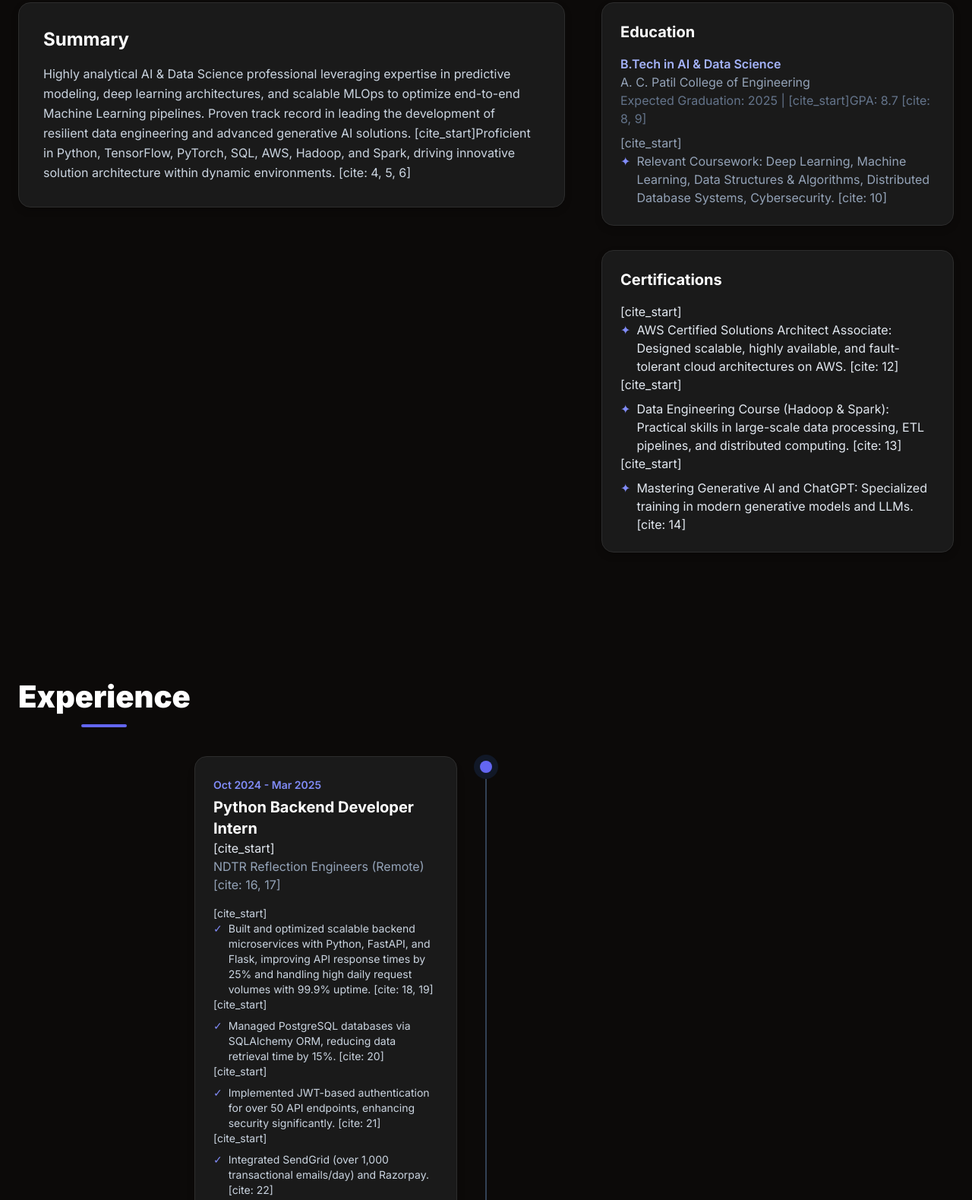
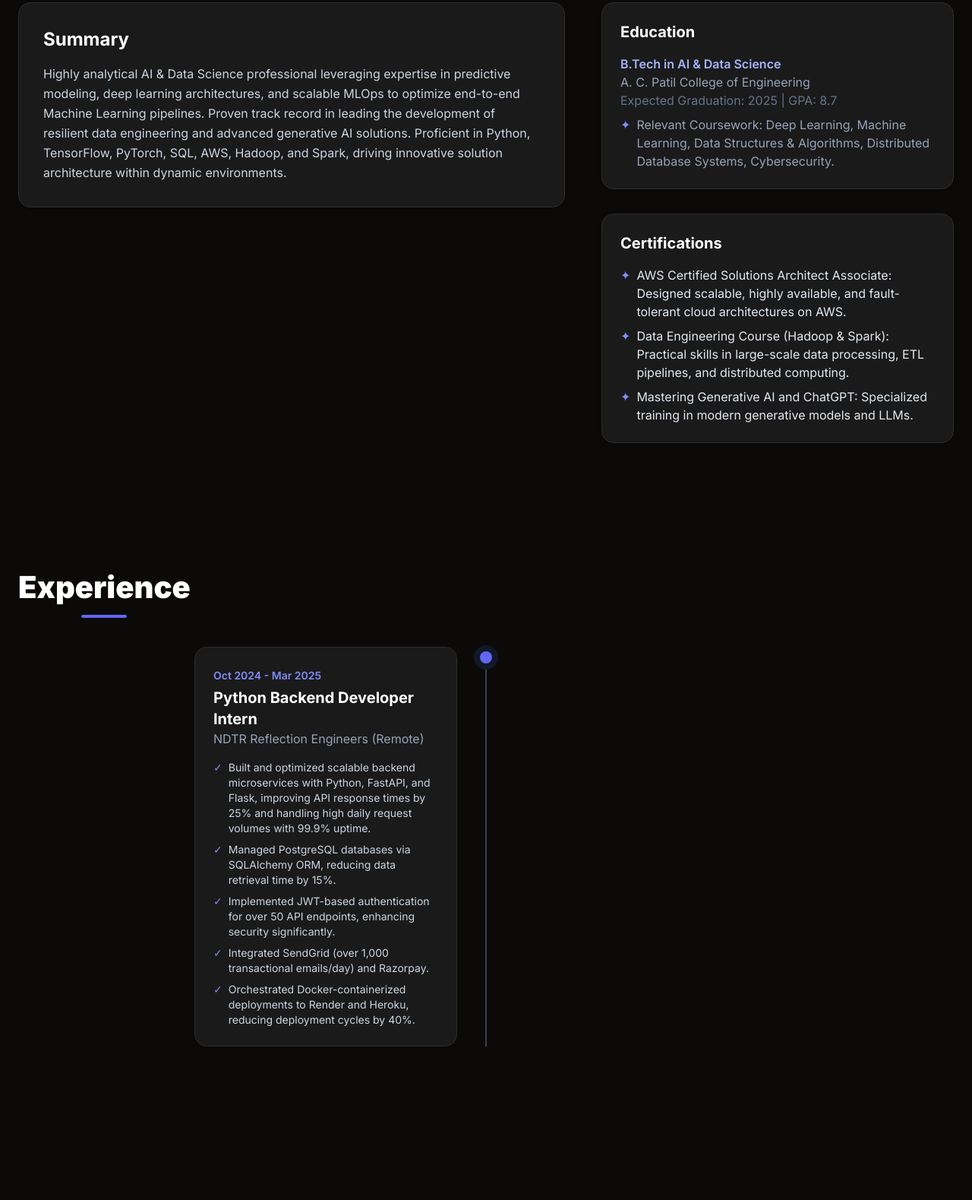
Before and after one commit to adarshdivase/ADARSH-PORTFOLIO, a website: page index.html in a window 1280 px wide. Shown: the part 985-2564 px from the top of the page at 76% size. Drawn offline with nearby package versions, Linux system fonts and the light colour scheme.

Commit message:
Update index.html

```diff
--- a/index.html
+++ b/index.html
@@ -55,6 +55,7 @@
                 <div class="flex justify-center gap-4">
                     <a href="#projects" class="bg-indigo-500 hover:bg-indigo-600 text-white font-bold py-3 px-8 rounded-lg transition-transform transform hover:scale-105 duration-300">View My Work</a>
                     <a href="https://github.com/adarshdivase" target="_blank" class="bg-gray-700 hover:bg-gray-600 text-white font-bold py-3 px-8 rounded-lg transition-transform transform hover:scale-105 duration-300">GitHub</a>
+                    <a href="https://raw.githubusercontent.com/adarshdivase/ADARSH-PORTFOLIO/main/Adivaseresume.pdf" target="_blank" id="download-resume" class="bg-indigo-500 hover:bg-indigo-600 text-white font-bold py-3 px-8 rounded-lg transition-transform transform hover:scale-105 duration-300">Download Resume</a>
                 </div>
             </div>
         </section>
@@ -64,24 +65,24 @@
             <div class="grid md:grid-cols-5 gap-12 items-start">
                 <div class="md:col-span-3 card-bg p-8 rounded-2xl">
                     <h3 class="text-2xl font-bold text-white mb-4">Summary</h3>
-                    <p class="text-slate-300 leading-relaxed">Highly analytical AI & Data Science professional leveraging expertise in predictive modeling, deep learning architectures, and scalable MLOps to optimize end-to-end Machine Learning pipelines. Proven track record in leading the development of resilient data engineering and advanced generative AI solutions. [cite_start]Proficient in Python, TensorFlow, PyTorch, SQL, AWS, Hadoop, and Spark, driving innovative solution architecture within dynamic environments. [cite: 4, 5, 6]</p>
+                    <p class="text-slate-300 leading-relaxed">Highly analytical AI & Data Science professional leveraging expertise in predictive modeling, deep learning architectures, and scalable MLOps to optimize end-to-end Machine Learning pipelines. Proven track record in leading the development of resilient data engineering and advanced generative AI solutions. Proficient in Python, TensorFlow, PyTorch, SQL, AWS, Hadoop, and Spark, driving innovative solution architecture within dynamic environments.</p>
                 </div>
                 <div class="md:col-span-2 space-y-8">
                     <div class="card-bg p-6 rounded-2xl">
                         <h3 class="text-xl font-bold text-white mb-4">Education</h3>
                         <p class="font-semibold text-indigo-300">B.Tech in AI & Data Science</p>
                         <p class="text-slate-400">A. C. Patil College of Engineering</p>
-                        <p class="text-slate-500">Expected Graduation: 2025 | [cite_start]GPA: 8.7 [cite: 8, 9]</p>
+                        <p class="text-slate-500">Expected Graduation: 2025 | GPA: 8.7</p>
                         <ul class="list-none space-y-2 mt-2 text-slate-400">
-                           [cite_start]<li class="flex items-start"><span class="text-indigo-400 mr-2">✦</span> Relevant Coursework: Deep Learning, Machine Learning, Data Structures & Algorithms, Distributed Database Systems, Cybersecurity. [cite: 10]</li>
+                           <li class="flex items-start"><span class="text-indigo-400 mr-2">✦</span> Relevant Coursework: Deep Learning, Machine Learning, Data Structures & Algorithms, Distributed Database Systems, Cybersecurity.</li>
                         </ul>
                     </div>
                     <div class="card-bg p-6 rounded-2xl">
                         <h3 class="text-xl font-bold text-white mb-4">Certifications</h3>
                         <ul class="list-none space-y-2">
-                           [cite_start]<li class="flex items-start"><span class="text-indigo-400 mr-2">✦</span> AWS Certified Solutions Architect Associate: Designed scalable, highly available, and fault-tolerant cloud architectures on AWS. [cite: 12]</li>
-                           [cite_start]<li class="flex items-start"><span class="text-indigo-400 mr-2">✦</span> Data Engineering Course (Hadoop & Spark): Practical skills in large-scale data processing, ETL pipelines, and distributed computing. [cite: 13]</li>
-                           [cite_start]<li class="flex items-start"><span class="text-indigo-400 mr-2">✦</span> Mastering Generative AI and ChatGPT: Specialized training in modern generative models and LLMs. [cite: 14]</li>
+                           <li class="flex items-start"><span class="text-indigo-400 mr-2">✦</span> AWS Certified Solutions Architect Associate: Designed scalable, highly available, and fault-tolerant cloud architectures on AWS.</li>
+                           <li class="flex items-start"><span class="text-indigo-400 mr-2">✦</span> Data Engineering Course (Hadoop & Spark): Practical skills in large-scale data processing, ETL pipelines, and distributed computing.</li>
+                           <li class="flex items-start"><span class="text-indigo-400 mr-2">✦</span> Mastering Generative AI and ChatGPT: Specialized training in modern generative models and LLMs.</li>
                         </ul>
                     </div>
                 </div>
@@ -97,13 +98,13 @@
                     <div class="ml-auto md:ml-0 md:w-[45%] md:mr-[5%] card-bg p-6 rounded-2xl shadow-lg">
                         <time class="text-sm font-semibold text-indigo-400">Oct 2024 - Mar 2025</time>
                         <h3 class="text-xl font-bold text-white mt-1">Python Backend Developer Intern</h3>
-                        [cite_start]<p class="text-slate-400 mb-4">NDTR Reflection Engineers (Remote) [cite: 16, 17]</p>
+                        <p class="text-slate-400 mb-4">NDTR Reflection Engineers (Remote)</p>
                         <ul class="list-none space-y-2 text-slate-300 text-sm">
-                            [cite_start]<li class="flex items-start"><span class="text-indigo-400 mr-2">✓</span>Built and optimized scalable backend microservices with Python, FastAPI, and Flask, improving API response times by 25% and handling high daily request volumes with 99.9% uptime. [cite: 18, 19]</li>
-                            [cite_start]<li class="flex items-start"><span class="text-indigo-400 mr-2">✓</span>Managed PostgreSQL databases via SQLAlchemy ORM, reducing data retrieval time by 15%. [cite: 20]</li>
-                            [cite_start]<li class="flex items-start"><span class="text-indigo-400 mr-2">✓</span>Implemented JWT-based authentication for over 50 API endpoints, enhancing security significantly. [cite: 21]</li>
-                            [cite_start]<li class="flex items-start"><span class="text-indigo-400 mr-2">✓</span>Integrated SendGrid (over 1,000 transactional emails/day) and Razorpay. [cite: 22]</li>
-                            [cite_start]<li class="flex items-start"><span class="text-indigo-400 mr-2">✓</span>Orchestrated Docker-containerized deployments to Render and Heroku, reducing deployment cycles by 40%. [cite: 23]</li>
+                            <li class="flex items-start"><span class="text-indigo-400 mr-2">✓</span>Built and optimized scalable backend microservices with Python, FastAPI, and Flask, improving API response times by 25% and handling high daily request volumes with 99.9% uptime.</li>
+                            <li class="flex items-start"><span class="text-indigo-400 mr-2">✓</span>Managed PostgreSQL databases via SQLAlchemy ORM, reducing data retrieval time by 15%.</li>
+                            <li class="flex items-start"><span class="text-indigo-400 mr-2">✓</span>Implemented JWT-based authentication for over 50 API endpoints, enhancing security significantly.</li>
+                            <li class="flex items-start"><span class="text-indigo-400 mr-2">✓</span>Integrated SendGrid (over 1,000 transactional emails/day) and Razorpay.</li>
+                            <li class="flex items-start"><span class="text-indigo-400 mr-2">✓</span>Orchestrated Docker-containerized deployments to Render and Heroku, reducing deployment cycles by 40%.</li>
                         </ul>
                     </div>
                 </div>
@@ -129,7 +130,7 @@
 
         <section id="blog" class="py-20">
             <div class="text-center mb-16">
-                <h2 class="section-title">Blogs</h2>  <-- Changed from "From My Blog"
+                <h2 class="section-title">Blogs</h2>
                 <p class="mt-4 text-lg text-slate-400">Insights on AI, data, and my development journey.</p>
             </div>
 
@@ -192,8 +193,7 @@
                 <div class="flex flex-col md:flex-row justify-center items-center gap-6">
                     <a href="mailto:divaseadarsh608@gmail.com" class="font-medium text-lg text-indigo-300 hover:text-indigo-400 transition-colors">divaseadarsh608@gmail.com</a>
                     <a href="tel:8451918440" class="font-medium text-lg text-indigo-300 hover:text-indigo-400 transition-colors">8451918440</a>
-                    <a href="https://raw.githubusercontent.com/adarshdivase/ADARSH-PORTFOLIO/main/Adivaseresume.pdf" target="_blank" id="download-resume" class="bg-indigo-500 hover:bg-indigo-600 text-white font-bold py-3 px-6 rounded-lg transition-transform transform hover:scale-105 duration-300">Download Resume</a>
-                </div>
+                    </div>
             </div>
         </section>
     </main>
```
